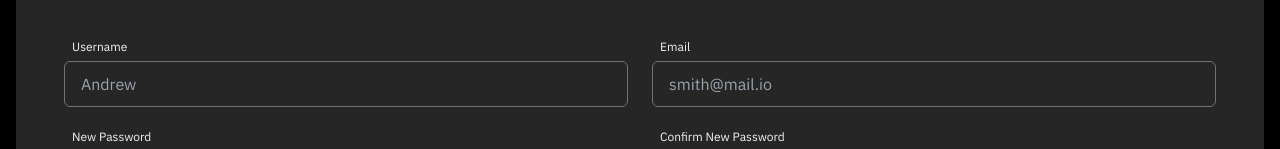
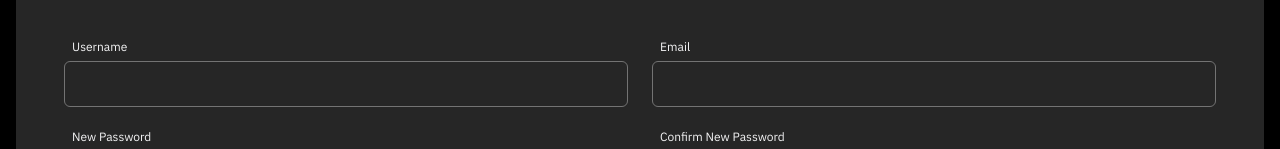
Before and after one commit to Soroban-Learn/soroban-learn-new, a Next.js app: page /edit-account in a window 1280 px wide. Shown: the part 467-616 px from the top of the page. Built offline with nearby package versions, Linux system fonts and the light colour scheme.

Commit message:
remove placeholder on edit profile

```diff
--- a/src/app/edit-account/page.tsx
+++ b/src/app/edit-account/page.tsx
@@ -176,7 +176,6 @@ function EditAccount() {
               <div className='flex flex-col md:flex-row gap-6'>
                 <ProfileInput
                   label='Username'
-                  placeholder='Andrew'
                   icon={<i className='far fa-user-alt text-xs' />}
                   error={errors.username?.message}
                   {...register('username')}
@@ -185,7 +184,6 @@ function EditAccount() {
 
                 <ProfileInput
                   label='Email'
-                  placeholder='smith@mail.io'
                   icon={
                     <i
                       className='far fa-envelope text-xs'
```
